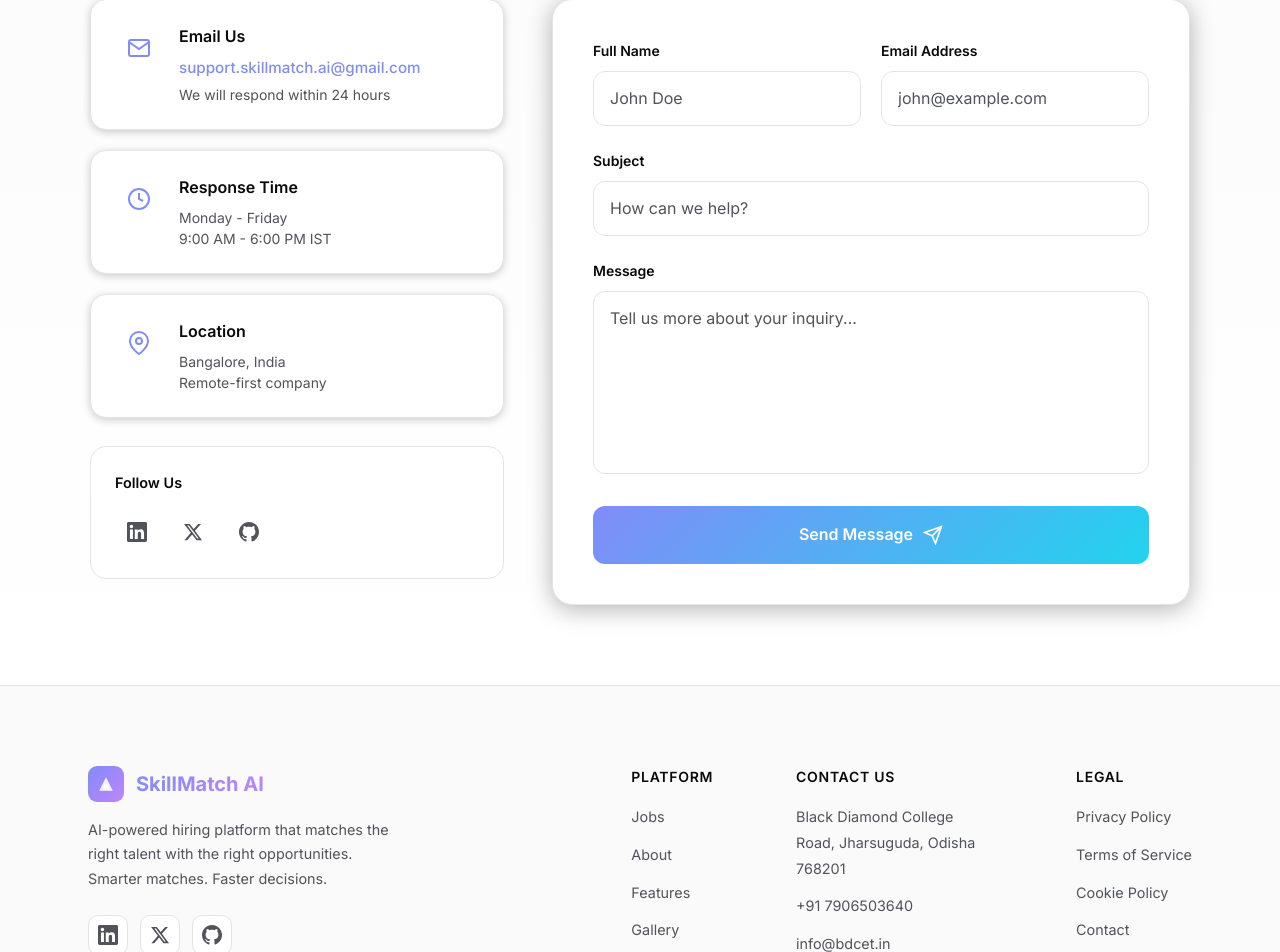
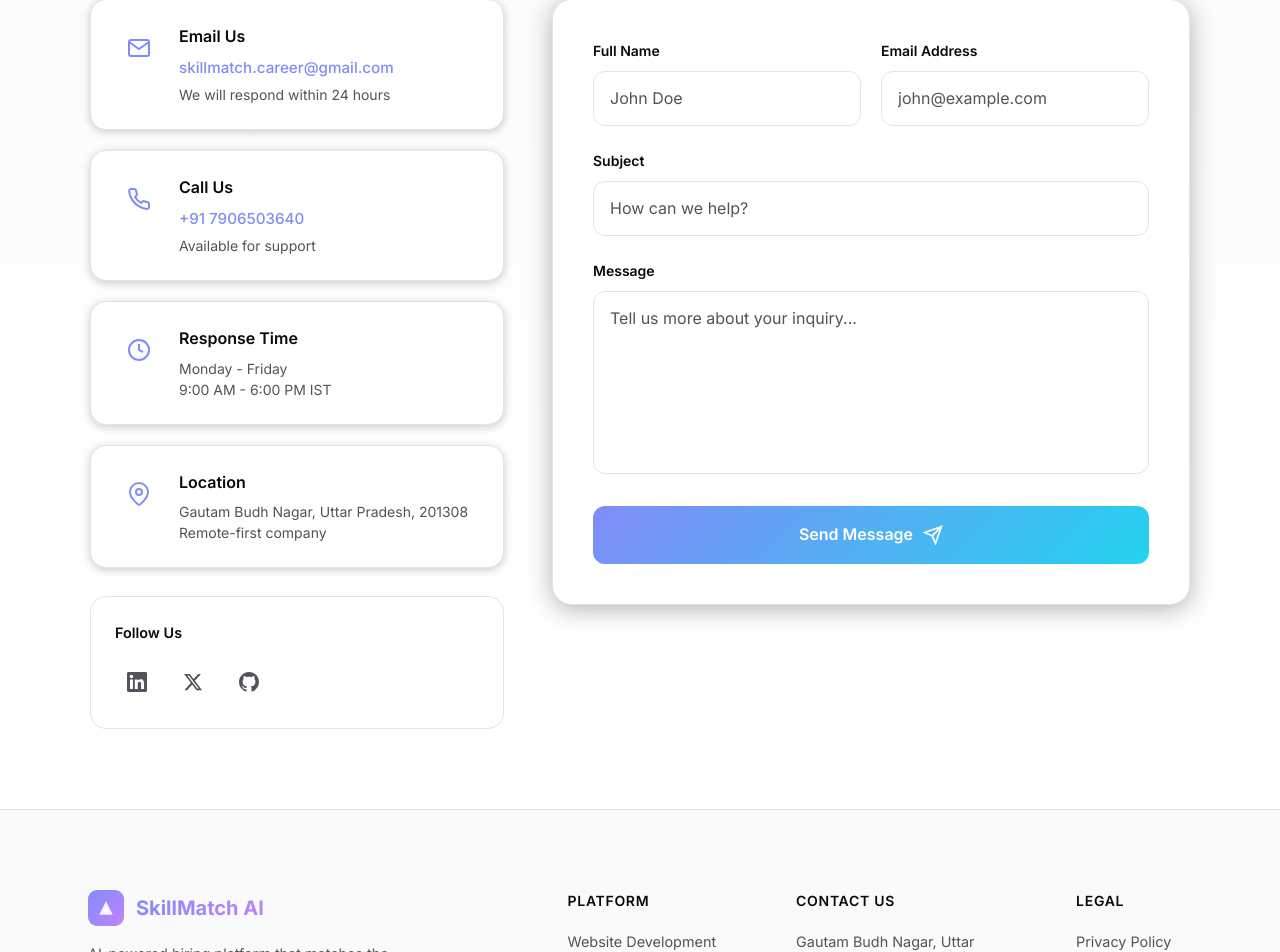
Before and after one commit to Neeraj62/skillmatchAi-frontend, a React (Vite) app: page /contact in a window 1280 px wide. Shown: the part 378-1330 px from the top of the page. Built offline with nearby package versions, Linux system fonts and the light colour scheme; no server answers.

Commit message:
featupdate profile

```diff
--- a/src/constants/menus.js
+++ b/src/constants/menus.js
@@ -1,6 +1,6 @@
 export const USER_NAV = [
   { label: "Home", to: "/dashboard/home" },
-  { label: "Jobs", to: "/dashboard/jobs" },
+  { label: "Website Development", to: "/dashboard/jobs" },
   { label: "Applications", to: "/dashboard/applications" },
   { label: "Profile", to: "/dashboard/profile" },
 ];
@@ -14,7 +14,7 @@ export const RECRUITER_NAV = [
 
 export const USER_SIDEBAR = [
   { label: "Home", to: "/dashboard/home" },
-  { label: "Jobs", to: "/dashboard/jobs" },
+  { label: "Website Development", to: "/dashboard/jobs" },
   { label: "Applications", to: "/dashboard/applications" },
   { label: "Profile", to: "/dashboard/profile" },
 ];
--- a/src/websiteComponents/footer/index.jsx
+++ b/src/websiteComponents/footer/index.jsx
@@ -63,7 +63,7 @@ const Footer = () => {
             <div className={styles.footer__navGroup}>
               <h4>Platform</h4>
               <ul>
-                <li><Link to="/dashboard/jobs">Jobs</Link></li>
+                <li><Link to="/dashboard/jobs">Website Development</Link></li>
                 <li><a href="#about" onClick={(e) => handleSmoothScroll(e, "about")}>About</a></li>
                 <li><a href="#features" onClick={(e) => handleSmoothScroll(e, "features")}>Features</a></li>
                 <li><a href="#gallery" onClick={(e) => handleSmoothScroll(e, "gallery")}>Gallery</a></li>
@@ -75,15 +75,15 @@ const Footer = () => {
               <h4>Contact Us</h4>
               <ul className={styles.contactList}>
                 <li>
-                  <a href="https://www.bdcet.in/contact" target="_blank" rel="noopener noreferrer">
-                    Black Diamond College Road, Jharsuguda, Odisha 768201
+                  <a href="https://maps.google.com/?q=Gautam+Budh+Nagar,+Uttar+Pradesh,+201308" target="_blank" rel="noopener noreferrer">
+                    Gautam Budh Nagar, Uttar Pradesh, 201308
                   </a>
                 </li>
                 <li>
                   <a href="tel:+917906503640">+91 7906503640</a>
                 </li>
                 <li>
-                  <a href="mailto:info@bdcet.in">info@bdcet.in</a>
+                  <a href="mailto:skillmatch.career@gmail.com">skillmatch.career@gmail.com</a>
                 </li>
               </ul>
             </div>
--- a/src/websiteComponents/hero/index.jsx
+++ b/src/websiteComponents/hero/index.jsx
@@ -83,7 +83,7 @@ const Hero = () => {
                   </svg>
                 </div>
                 <div className={styles.hero__matchInfo}>
-                  <span className={styles.hero__matchName}>Neeraj Kumar</span>
+                  <span className={styles.hero__matchName}>Satyam Kumar Srivastava</span>
                   <span className={styles.hero__matchRole}>Full-Stack Dev</span>
                 </div>
                 <div className={styles.hero__matchScore}>
@@ -99,7 +99,7 @@ const Hero = () => {
                   </svg>
                 </div>
                 <div className={styles.hero__matchInfo}>
-                  <span className={styles.hero__matchName}>Jai Kumar</span>
+                  <span className={styles.hero__matchName}>Neeraj Kumar</span>
                   <span className={styles.hero__matchRole}>Frontend Dev</span>
                 </div>
                 <div className={styles.hero__matchScore}>
--- a/src/websitePages/contactPage.jsx
+++ b/src/websitePages/contactPage.jsx
@@ -55,8 +55,21 @@ const ContactPage = () => {
                 </div>
                 <div className={styles.contact__infoContent}>
                   <h3>Email Us</h3>
-                  <a href="mailto:support.skillmatch.ai@gmail.com">support.skillmatch.ai@gmail.com</a>
+                  <a href="mailto:skillmatch.career@gmail.com">skillmatch.career@gmail.com</a>
                   <p>We will respond within 24 hours</p>
+                </div>
+              </div>
+
+              <div className={styles.contact__infoCard}>
+                <div className={styles.contact__infoIcon}>
+                  <svg width="24" height="24" viewBox="0 0 24 24" fill="none" stroke="currentColor" strokeWidth="2">
+                    <path d="M22 16.92v3a2 2 0 0 1-2.18 2 19.79 19.79 0 0 1-8.63-3.07 19.5 19.5 0 0 1-6-6 19.79 19.79 0 0 1-3.07-8.67A2 2 0 0 1 4.11 2h3a2 2 0 0 1 2 1.72 12.84 12.84 0 0 0 .7 2.81 2 2 0 0 1-.45 2.11L8.09 9.91a16 16 0 0 0 6 6l1.27-1.27a2 2 0 0 1 2.11-.45 12.84 12.84 0 0 0 2.81.7A2 2 0 0 1 22 16.92z" />
+                  </svg>
+                </div>
+                <div className={styles.contact__infoContent}>
+                  <h3>Call Us</h3>
+                  <a href="tel:+917906503640">+91 7906503640</a>
+                  <p>Available for support</p>
                 </div>
               </div>
 
@@ -83,7 +96,7 @@ const ContactPage = () => {
                 </div>
                 <div className={styles.contact__infoContent}>
                   <h3>Location</h3>
-                  <p>Bangalore, India</p>
+                  <p>Gautam Budh Nagar, Uttar Pradesh, 201308</p>
                   <p>Remote-first company</p>
                 </div>
               </div>
```
